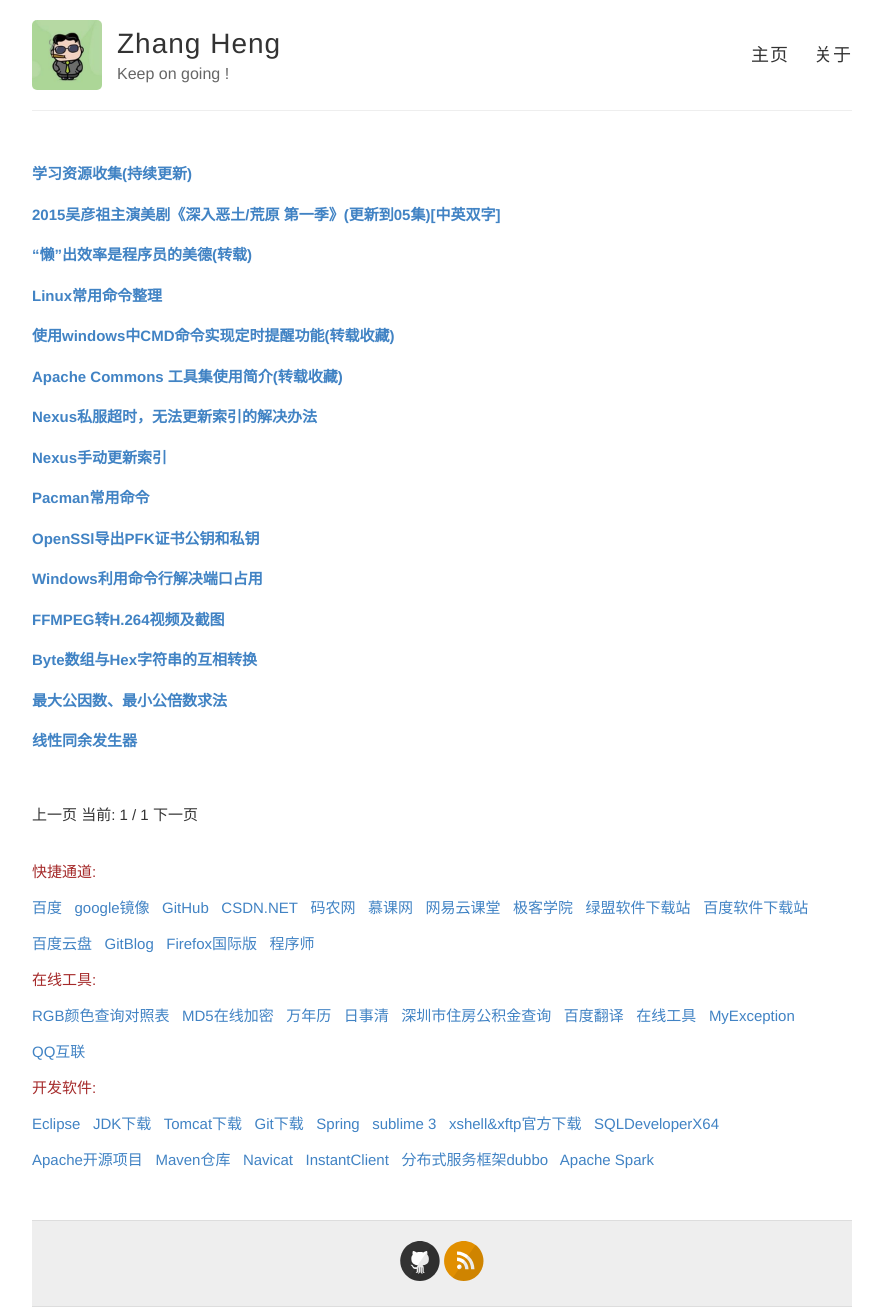
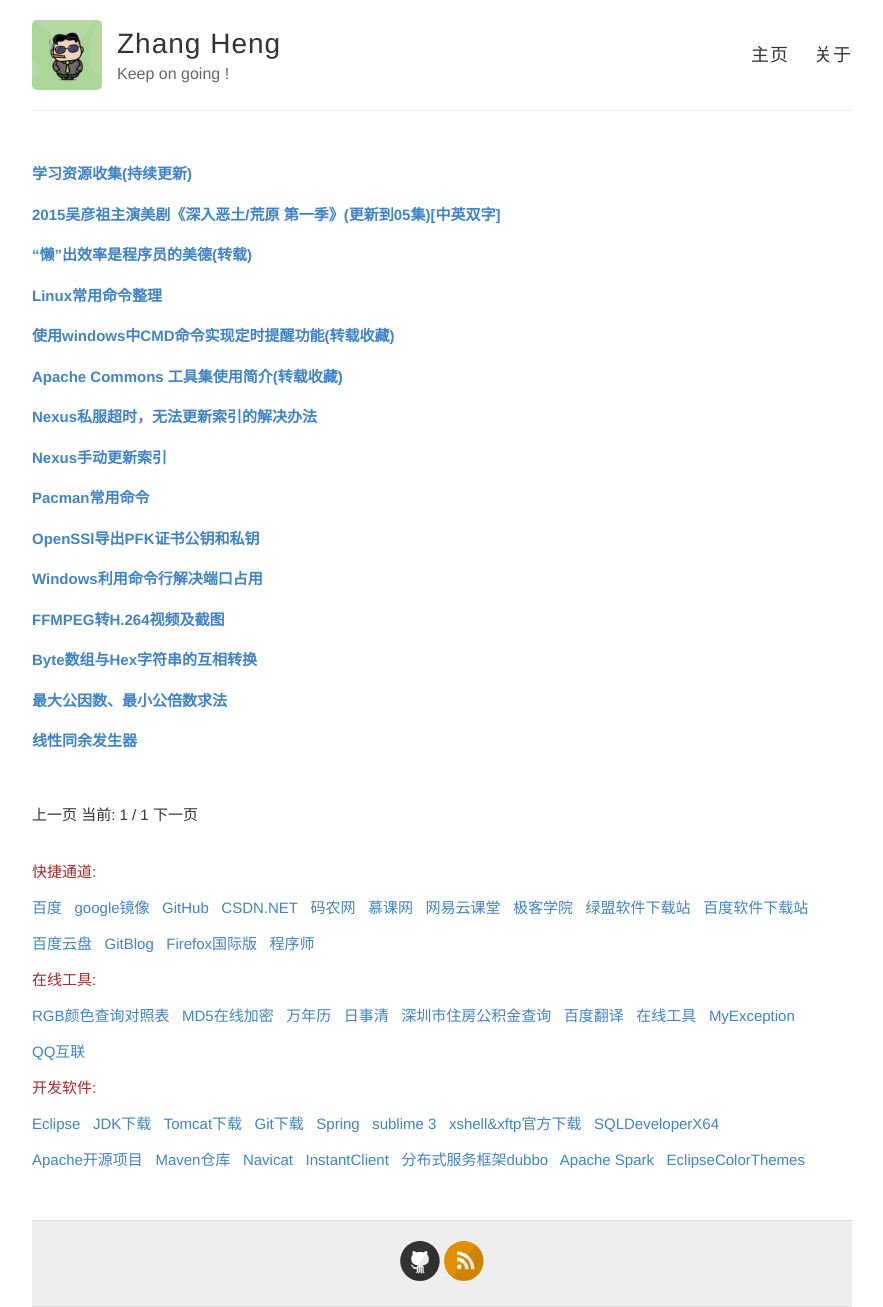
Before and after one commit to daniel163/daniel163.github.io, a Jekyll site: the page built from index.html, in a window 1280 px wide. Shown: the whole page, without its empty margins (198-1081 px from the left). Built offline with Jekyll 4.4.1, drawn with Linux system fonts in a browser that asks for light colours; Markdown is read by kramdown in place of the engine named in the settings; the list of posts is cut into pages by our own code.

Commit message:
主页增加链接

```diff
--- a/index.html
+++ b/index.html
@@ -82,6 +82,7 @@ layout: default
 	<a href="http://www.oracle.com/technetwork/database/features/instant-client/index-097480.html" target="_blank">InstantClient</a>&nbsp&nbsp
 	<a href="http://dubbo.io/" target="_blank">分布式服务框架dubbo</a>&nbsp&nbsp
 	<a href="http://spark.apache.org/" target="_blank">Apache Spark</a>&nbsp&nbsp
+	<a href="http://eclipsecolorthemes.org/" target="_blank">EclipseColorThemes</a>&nbsp&nbsp
 	</p>
 
 
```
